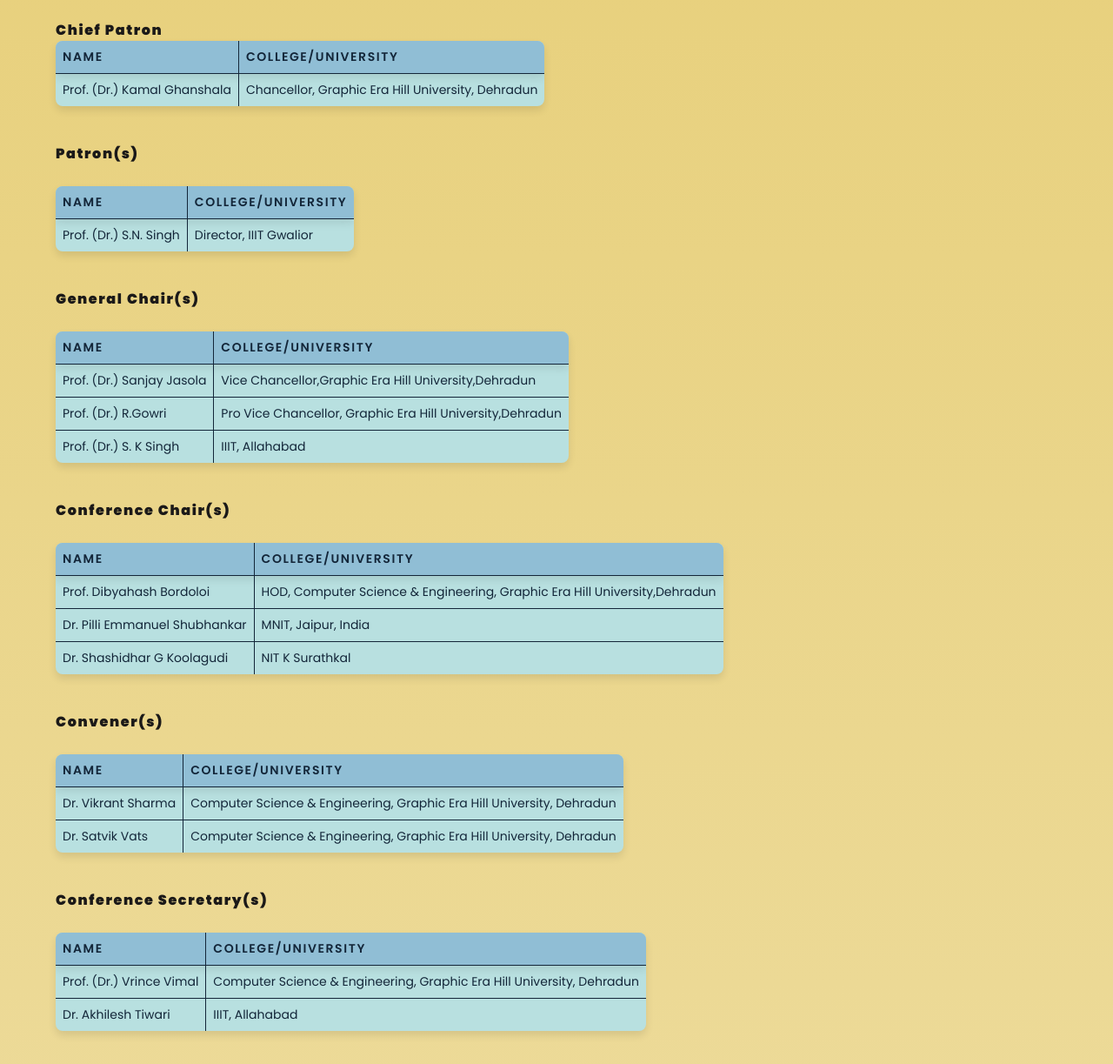
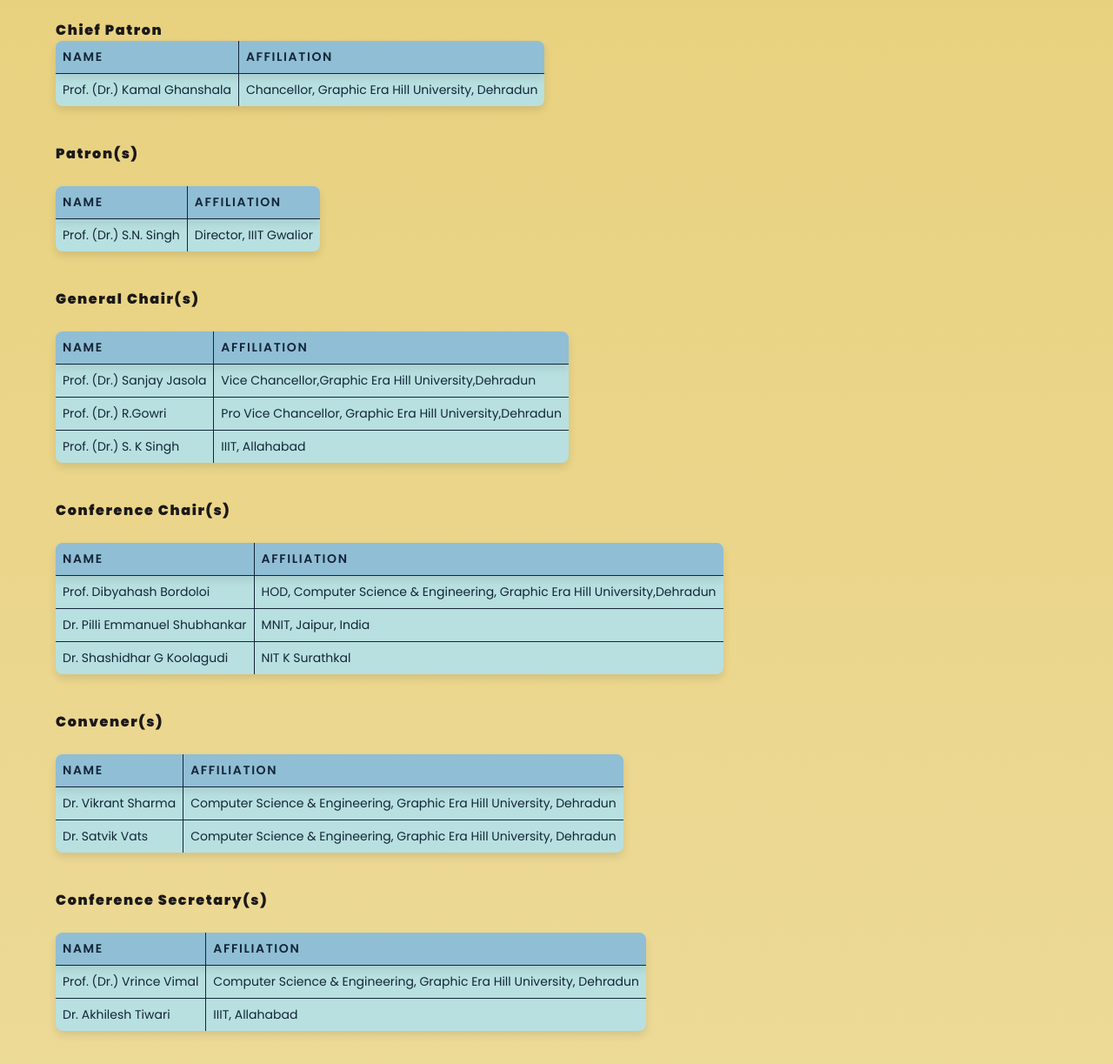
Before and after one commit to conferencecybercom/conferencecybercom.github.io, a plain HTML site: page committee.html in a window 1280 px wide. Shown: the part 257-1480 px from the top of the page at 87% size. Drawn offline with nearby package versions, Linux system fonts and the light colour scheme.

Commit message:
Update committee.html

```diff
--- a/committee.html
+++ b/committee.html
@@ -110,7 +110,7 @@
                                 <thead>
                                     <tr>
                                         <th>Name</th>
-                                        <th>College/University</th>
+                                        <th>Affiliation</th>
                                     </tr>
                                 </thead>
                                 <tbody>
@@ -138,7 +138,7 @@
                                 <thead>
                                     <tr>
                                         <th>Name</th>
-                                        <th>College/University</th>
+                                        <th>Affiliation</th>
                                     </tr>
                                 </thead>
                                 <tbody>
@@ -164,7 +164,7 @@
                                 <thead>
                                     <tr>
                                         <th>Name</th>
-                                        <th>College/University</th>
+                                        <th>Affiliation</th>
                                     </tr>
                                 </thead>
                                 <tbody>
@@ -200,7 +200,7 @@
                                 <thead>
                                     <tr>
                                         <th>Name</th>
-                                        <th>College/University</th>
+                                        <th>Affiliation</th>
                                     </tr>
                                 </thead>
                                 <tbody>
@@ -235,7 +235,7 @@
                                 <thead>
                                     <tr>
                                         <th>Name</th>
-                                        <th>College/University</th>
+                                        <th>Affiliation</th>
                                     </tr>
                                 </thead>
                                 <tbody>
@@ -266,7 +266,7 @@
                                 <thead>
                                     <tr>
                                         <th>Name</th>
-                                        <th>College/University</th>
+                                        <th>Affiliation</th>
                                     </tr>
                                 </thead>
                                 <tbody>
@@ -299,7 +299,7 @@
                                 <thead>
                                     <tr>
                                         <th>Name</th>
-                                        <th>College/University</th>
+                                        <th>Affiliation</th>
                                     </tr>
                                     <tr><th>International</th></tr>
                                 </thead>
@@ -432,7 +432,7 @@
                                 <thead>
                                     <tr>
                                         <th>Name</th>
-                                        <th>College/University</th>
+                                        <th>Affiliation</th>
                                     </tr>
                                 </thead>
                                 <tbody>
@@ -530,7 +530,7 @@
                                 <thead>
                                     <tr>
                                         <th>Name</th>
-                                        <th>College/University</th>
+                                        <th>Affiliation</th>
                                     </tr>
                                 </thead>
                                 <tbody>
@@ -598,7 +598,7 @@
                                 <thead>
                                     <tr>
                                         <th>Name</th>
-                                        <th>College/University</th>
+                                        <th>Affiliation</th>
                                     </tr>
                                 </thead>
                                 <tbody>
@@ -657,7 +657,7 @@
                                 <thead>
                                     <tr>
                                         <th>Name</th>
-                                        <th>College/University</th>
+                                        <th>Affiliation</th>
                                     </tr>
                                 </thead>
                                 <tbody>
```
